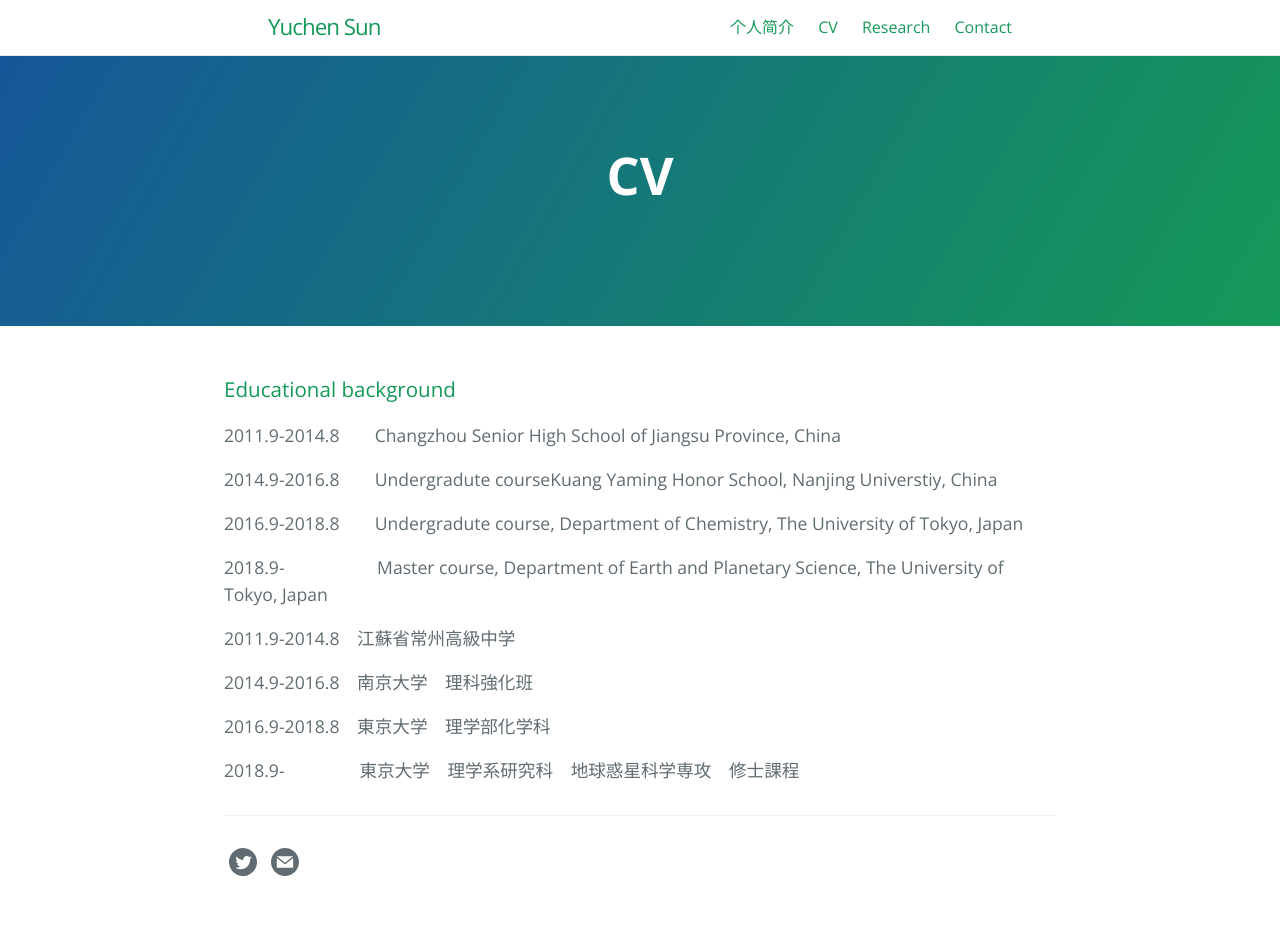
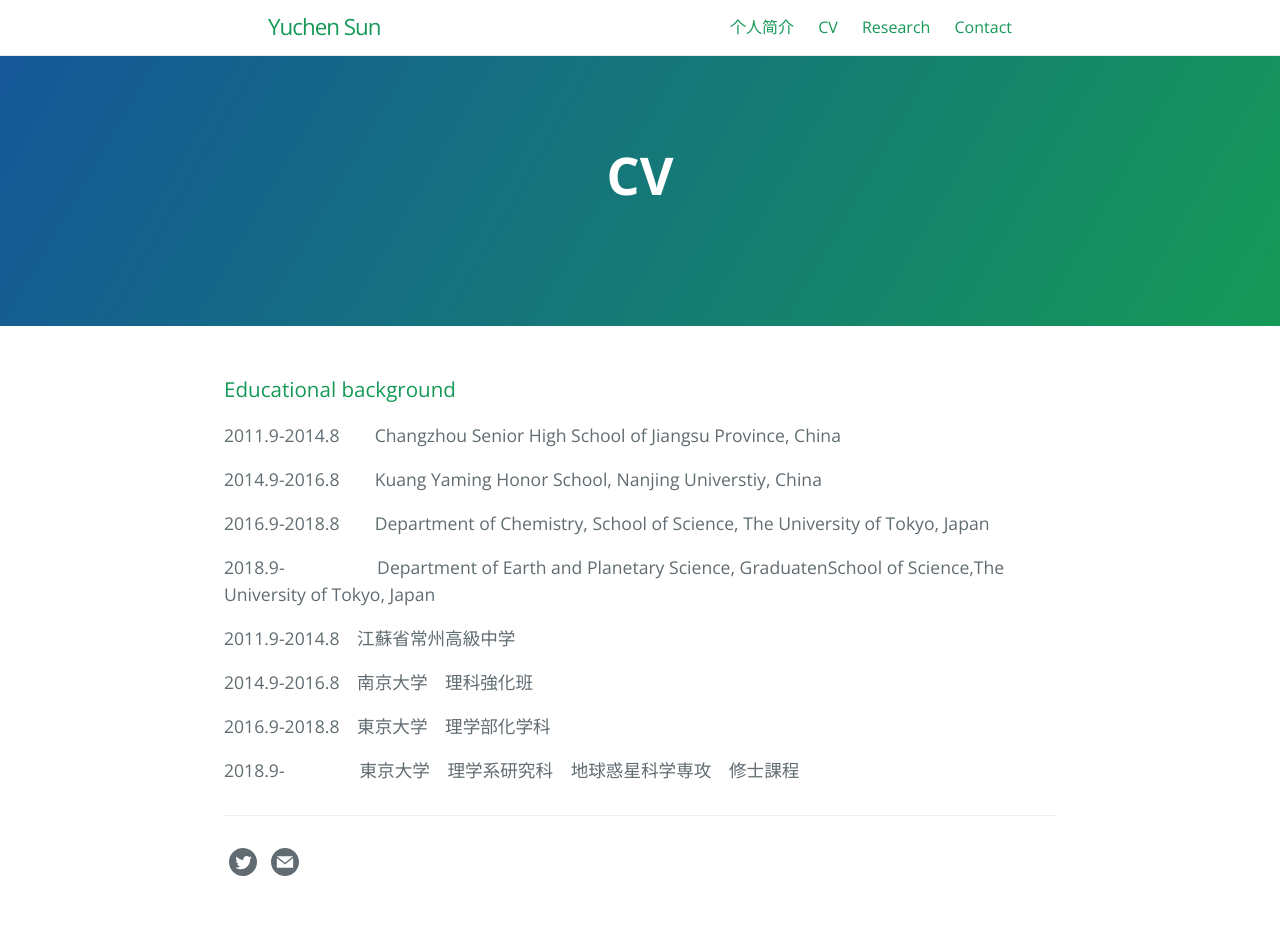
Before and after one commit to sonyuushin/sonyuushin.github.io, a Jekyll site: the page built from cv.md, in a window 1280 px wide. Built offline with Jekyll 4.4.1, drawn with Linux system fonts in a browser that asks for light colours.

Commit message:
Update cv.md

```diff
--- a/cv.md
+++ b/cv.md
@@ -11,11 +11,12 @@ order: 0
 
 2011.9-2014.8　　Changzhou Senior High School of Jiangsu Province, China
 
-2014.9-2016.8　　Undergradute courseKuang Yaming Honor School, Nanjing Universtiy, China
+2014.9-2016.8　　Kuang Yaming Honor School, Nanjing Universtiy, China
 
-2016.9-2018.8　　Undergradute course, Department of Chemistry, The University of Tokyo, Japan
+2016.9-2018.8　　Department of Chemistry, School of Science, The University of Tokyo, Japan
 
-2018.9-　　　　　 Master course, Department of Earth and Planetary Science, The University of Tokyo, Japan
+2018.9-　　　　　 Department of Earth and Planetary Science, GraduatenSchool of Science,The University of Tokyo, Japan
+
 
 
 2011.9-2014.8　江蘇省常州高級中学
```
